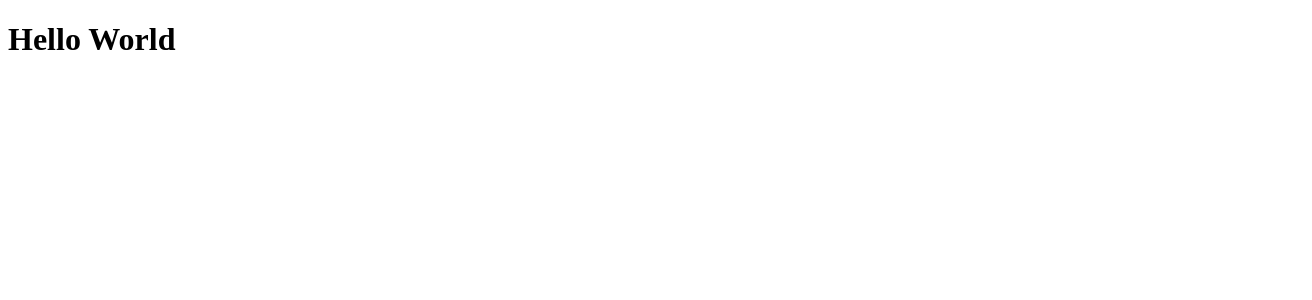
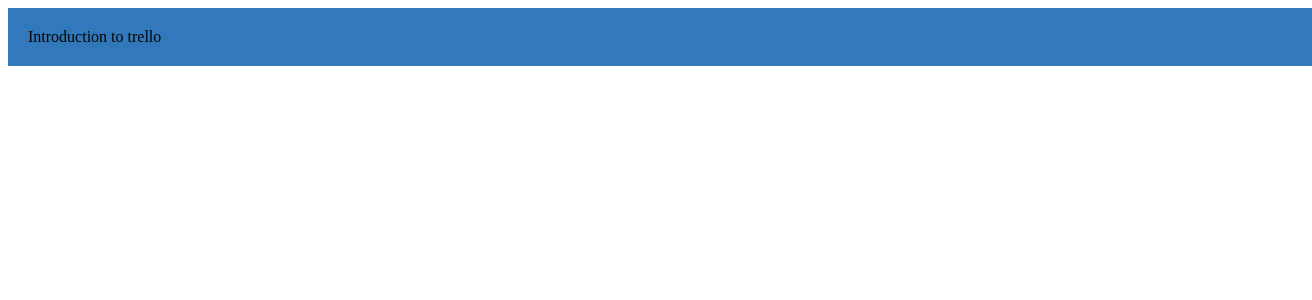
Before and after one commit to 1robertkomen/trello-clone, a React (Create React App) app: page / in a window 1280 px wide. Shown: the top 300 px of the page, 1312 px wide, since content can reach past the window. Built offline with nearby package versions, Linux system fonts and the light colour scheme.

Commit message:
feature(sc): add more styled components

```diff
--- a/src/App.tsx
+++ b/src/App.tsx
@@ -1,5 +1,13 @@
 import React from 'react';
+import { FC } from "react"
+import { Column } from "./Column"
+import { Card } from "./card"
+import {AppContainer} from "./styles";
 
-export const App = () =>{
-  return <h1>Hello World</h1>;
+export const App : FC = ({children}) => {
+  return (
+    <AppContainer>
+      Introduction to trello
+    </AppContainer>
+  )
 }
--- /dev/null
+++ b/src/Column.tsx
@@ -0,0 +1,11 @@
+import { React } from "react"
+import { ColumnContainer } from "./styles"
+
+
+export const Column = () => {
+  return (
+    <ColumnContainer>
+      <ColumnTitle>Column Title</ColumnTitle>
+    </ColumnContainer>
+  )
+}
--- a/src/react-app-env.d.ts
+++ b/src/react-app-env.d.ts
@@ -1 +1,2 @@
 /// <reference types="react-scripts" />
+declare module 'styled-components';
--- a/src/styles.ts
+++ b/src/styles.ts
@@ -1 +1,35 @@
 import styled from "styled-components"
+
+export const AppContainer = styled.div`
+  align-items: flex-start;
+  background-color: #3179ba;
+  display: flex;
+  flex-direction: row;
+  height : 100%;
+  padding: 20px;
+  width: 100%;
+`
+
+export const ColumnContainer = styled.div`
+  background-color : #ebecf0;
+  width: 300px;
+  min-height: 40px;
+  padding: 8px 8px;
+  margin-right: 20px;
+  border-radius: 3px;
+  flex-grow: 0;
+`
+
+export const ColumnTitle = styled.div`
+  padding : 6px 16px 12px
+  font-weight: bold;
+`
+
+export const CardContainer = styled.div`
+  background-color: #fff;
+  cursor: pointer;
+  margin-bottom: 0.5rem;
+  max-width: 300px;
+  border-radius: 3px;
+  box-shadow: #091e4240 0px 1px 0px 0px;
+`
```
